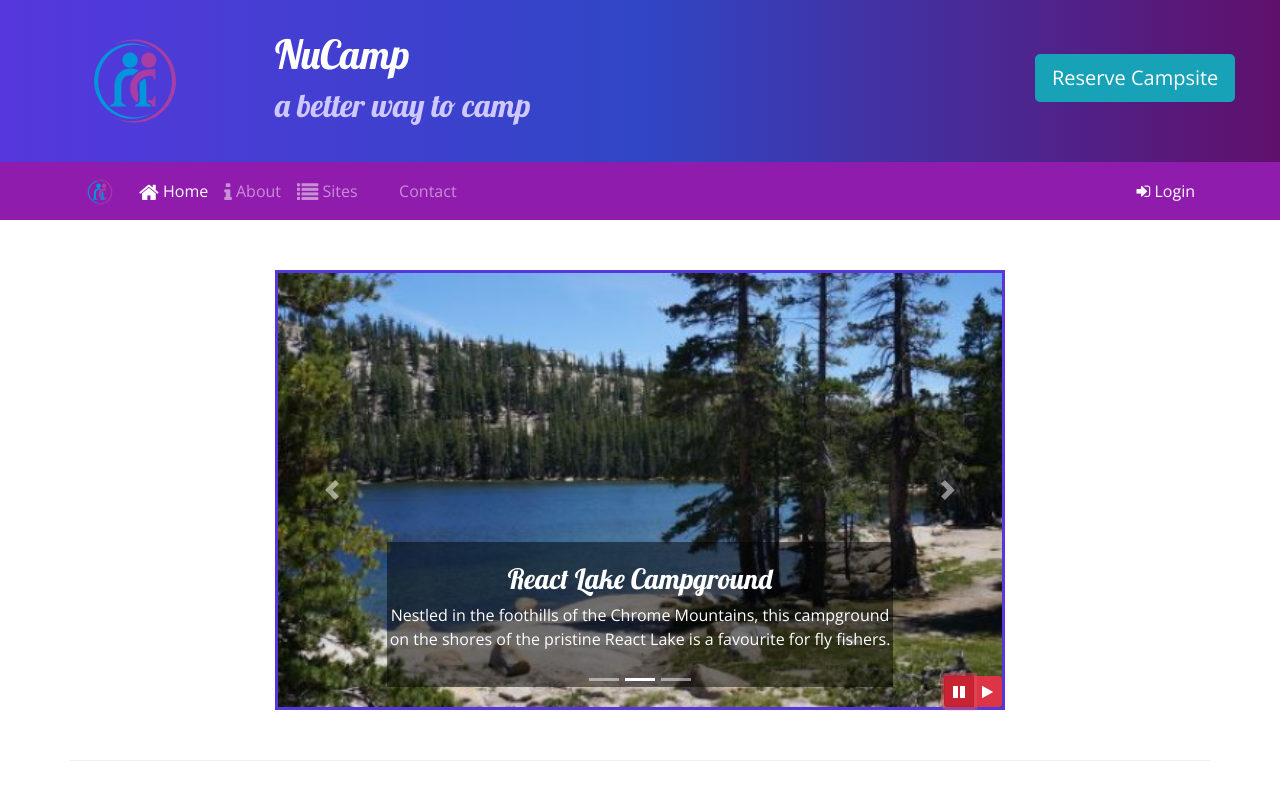
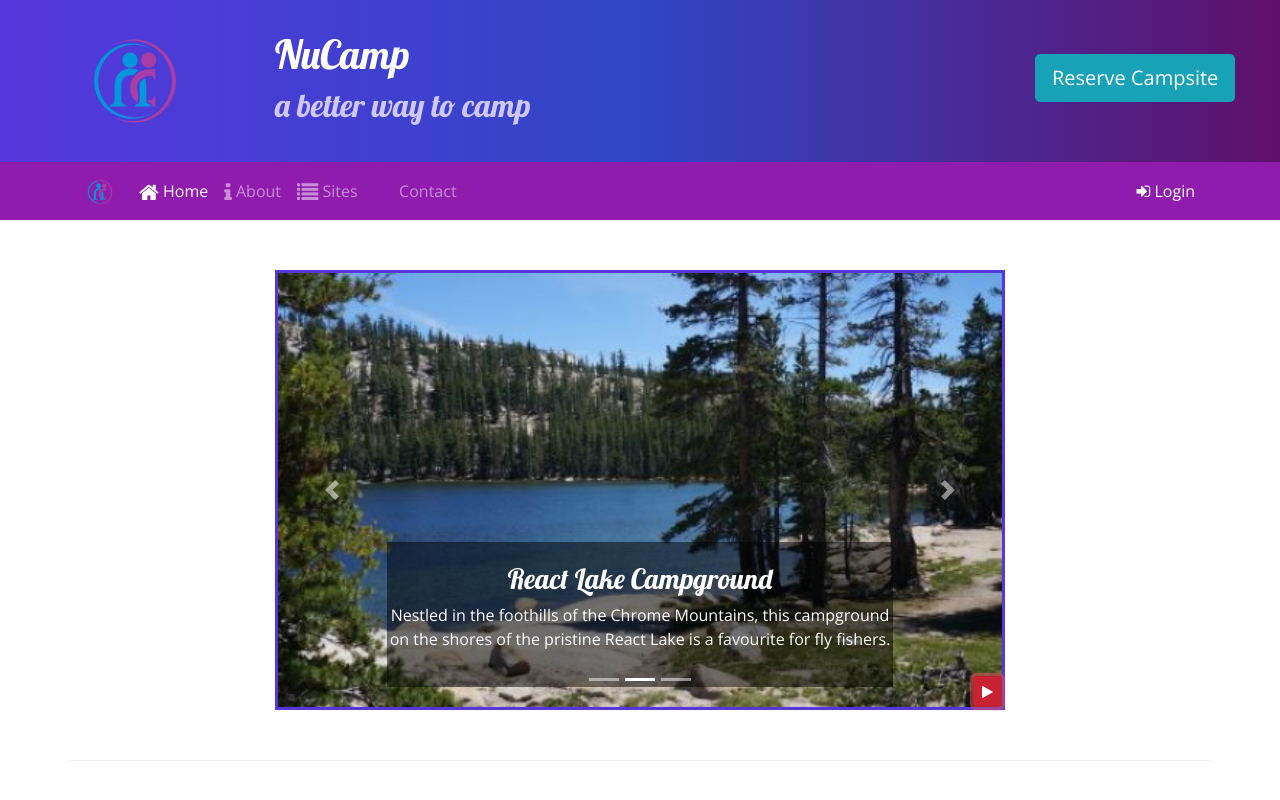
Before and after one commit to aizatibraimova/BootstrapCourseProject, a website: page index.html in a window 1280 px wide. Both pictures are taken after a click on the button 959 px from the left and 691 px from the top of the page. Shown: the top 800 px of the page. Drawn offline with nearby package versions, Linux system fonts and the light colour scheme.

Commit message:
Bootstrap and jQuery Part 2

```diff
--- a/index.html
+++ b/index.html
@@ -314,14 +314,9 @@
               <span class="carousel-control-next-icon"></span>
               <span class="sr-only">Next</span>
             </a>
-            <div class="btn-group" id="carouselButton">
-              <button class="btn btn-danger btn-sm" id="carouselPause">
-                <i class="fa fa-pause"></i>
-              </button>
-              <button class="btn btn-danger btn-sm" id="carouselPlay">
-                <i class="fa fa-play"></i>
-              </button>
-            </div>
+            <button class="btn btn-danger btn-sm" id="carouselButton">
+              <i class="fa fa-pause"></i>
+            </button>
           </div>
         </div>
       </div>
@@ -454,12 +449,17 @@
 
     <script>
       $(function () {
-        $(".carousel").carousel({interval: 2000});
-        $('#carouselPause').click(function(){
-          $('.carousel').carousel('pause');
-        });
-        $('#carouselPlay').click(function(){
-          $('.carousel').carousel('cycle');
+        $('.carousel').carousel({interval: 2000});
+        $('#carouselButton').click(function(){
+          if ($('#carouselButton').children('i').hasClass('fa-pause')){
+            $('.carousel').carousel('pause');
+            $('#carouselButton').children('i').removeClass('fa-pause');
+            $('#carouselButton').children('i').addClass('fa-play');
+          } else {
+            $('.carousel').carousel('cycle');
+            $('#carouselButton').children('i').removeClass('fa-play');
+            $('#carouselButton').children('i').addClass('fa-pause');
+          }
         });
       })
     </script>
```
